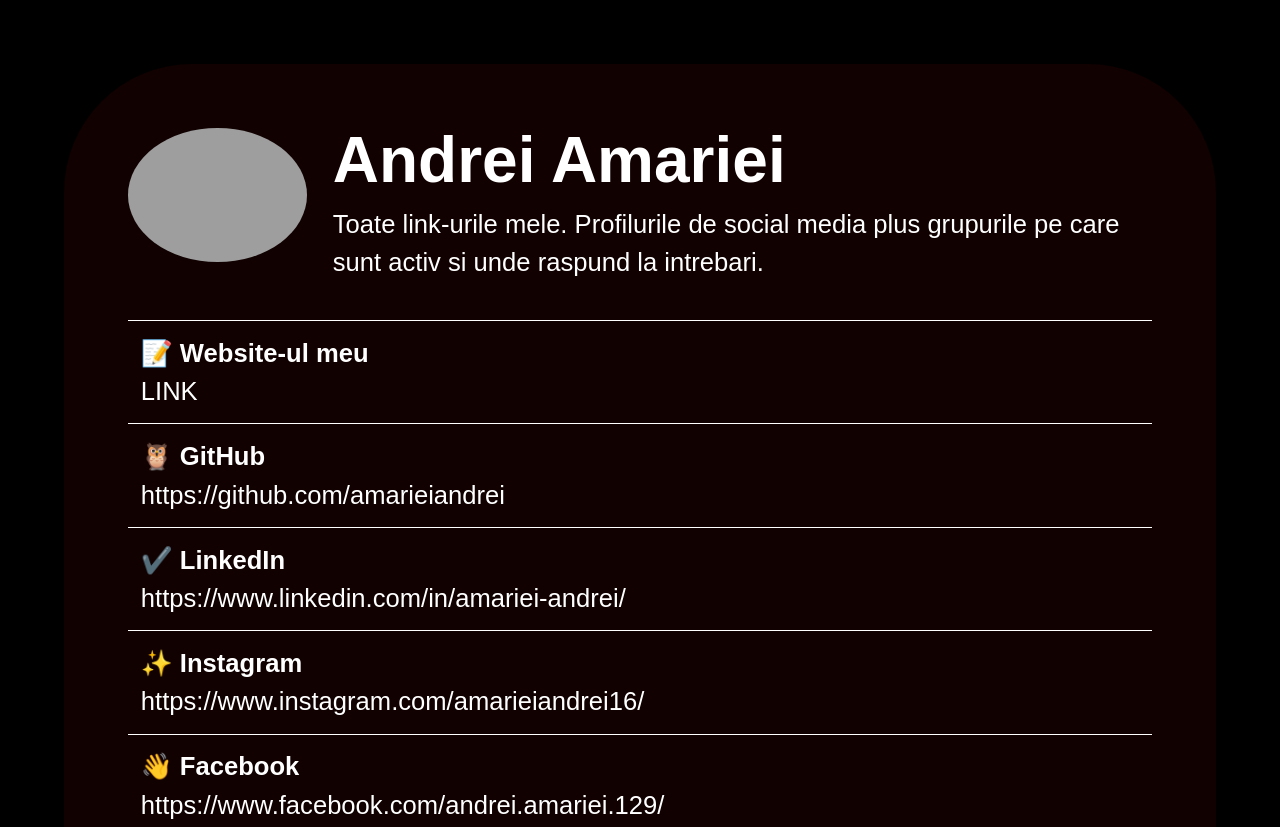
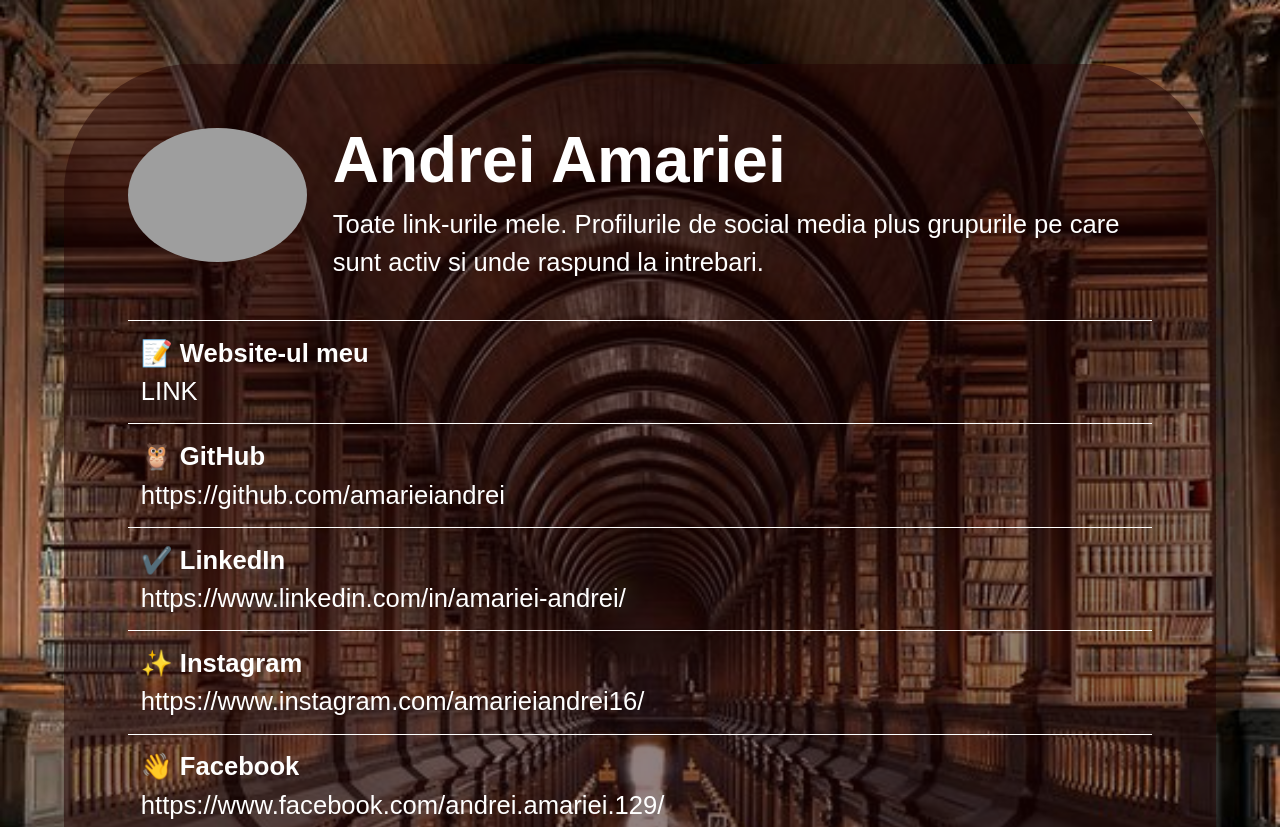
Before and after one commit to amarieiandrei/LinksWebApplication, a plain HTML site: page index.html in a window 1280 px wide. Shown: the top 827 px of the page. Drawn offline with Linux system fonts and the light colour scheme; the site is published under a folder, as on GitHub Pages, so addresses that start at the root find nothing.

Commit message:
FirstCommit

```diff
--- a/index.html
+++ b/index.html
@@ -19,12 +19,12 @@
         @TODOO -->
         <meta property="og:image:width" content="1200" />
         <meta property="og:image:height" content="630" />
-        <link rel="stylesheet" href="css/style.css">
+        <link rel="stylesheet" href="style.css">
     </head>
     <body>
         <div class="Container">
             <header>
-                <img class="Avatar" src="img/milan.jpg" width="300" height="300"
+                <img class="Avatar" src="milan.jpg" width="300" height="300"
                 alt="Imagine de profil pentru Andrei Amariei" />
                 <h1 class="TitlulPaginii">
                     <strong>Andrei Amariei</strong>
--- a/css/style.css
+++ b/style.css
@@ -1,6 +1,6 @@
 
 html {
-    background: black url(/img/biblio.jpg) center center no-repeat;
+    background: black url(biblio.jpg) center center no-repeat;
     background-size: cover;
     color: white;
 }
```
Also changed, not shown: biblio.jpg (renamed from img/biblio.jpg), img/andrei.jpg (deleted), metaTagsInfo/Open graph standards.txt (deleted), metaTagsInfo/Social media image sizes 2021.txt (deleted), 1 other file.
